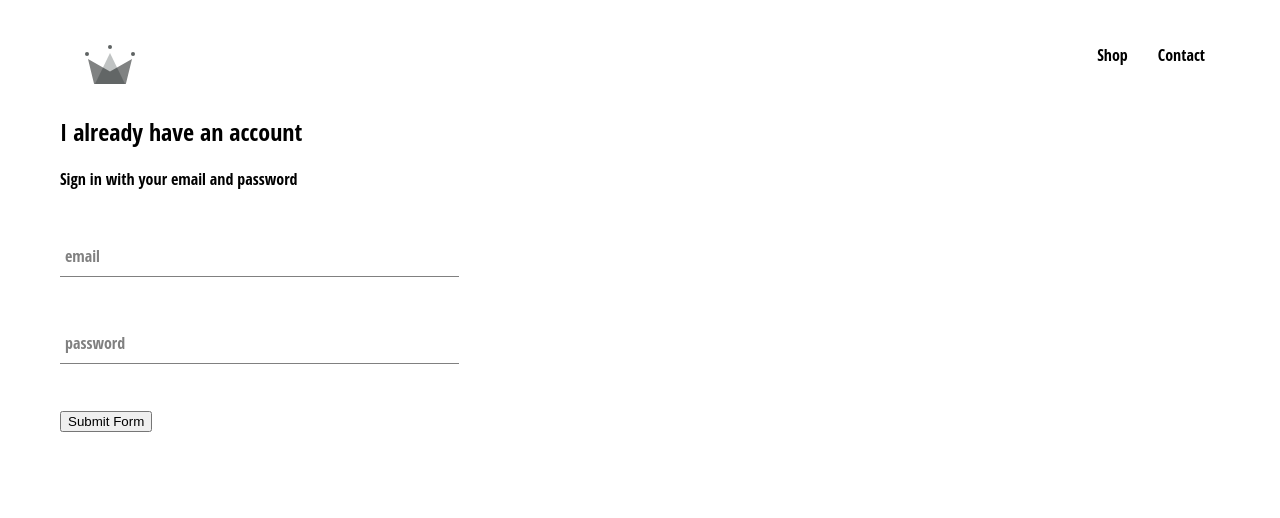
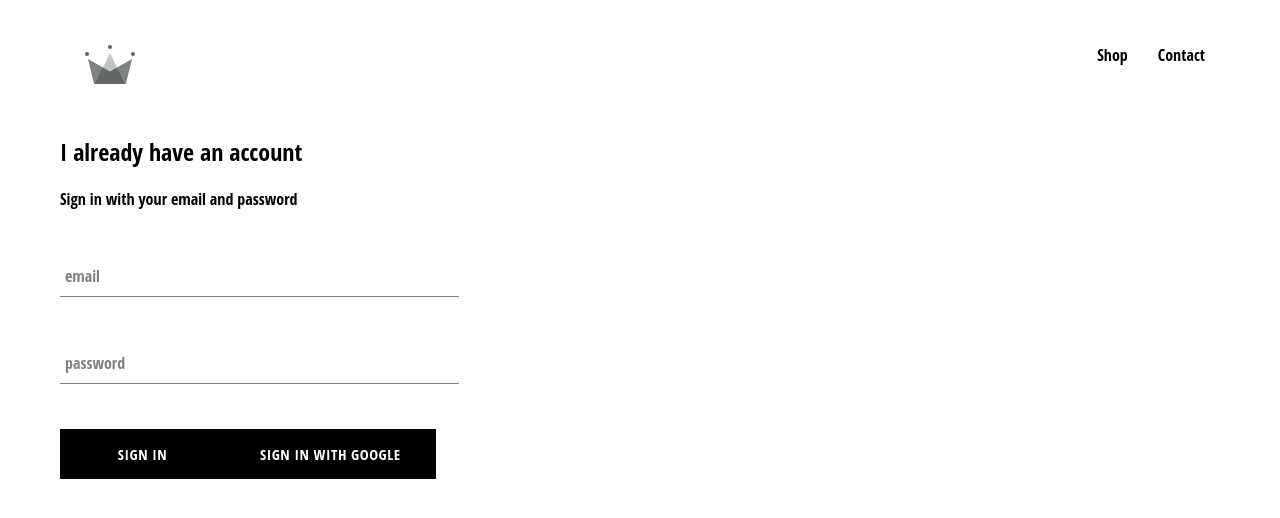
Before and after one commit to andyleeking9191/E-Commerce-Website, a React (Create React App) app: page /signin in a window 1280 px wide. Shown: the top 518 px of the page. Built offline with nearby package versions, Linux system fonts and the light colour scheme.

Commit message:
Added custom button and input components and added  google firebase to the app

```diff
--- a/package.json
+++ b/package.json
@@ -6,6 +6,7 @@
     "@testing-library/jest-dom": "^4.2.4",
     "@testing-library/react": "^9.3.2",
     "@testing-library/user-event": "^7.1.2",
+    "firebase": "^7.13.2",
     "react": "^16.13.1",
     "react-dom": "^16.13.1",
     "react-router-dom": "^5.1.2",
--- /dev/null
+++ b/src/components/custom-button/custom-button.component.jsx
@@ -0,0 +1,10 @@
+import React from 'react';
+import './custom-button.styles.scss';
+
+const CustomButton = ({ children, ...otherProps}) => (
+    <button className='custom-button' { ...otherProps }>
+        {children}
+    </button>
+);
+
+export default CustomButton;
--- /dev/null
+++ b/src/components/custom-button/custom-button.styles.scss
@@ -0,0 +1,22 @@
+.custom-button {
+    min-width: 165px;
+    width: auto;
+    height: 50px;
+    letter-spacing: 0.5px;
+    line-height: 50px;
+    padding: 0 35px 0 35px;
+    font-size: 15px;
+    background-color: black;
+    color: white;
+    text-transform: uppercase;
+    font-family: 'Open Sans Condensed';
+    font-weight: bolder;
+    border: none;
+    cursor: pointer;
+
+    &:hover {
+      background-color: white;
+      color: black;
+      border: 1px solid black;
+    }
+  }
--- a/src/components/sign-in/sign-in.component.jsx
+++ b/src/components/sign-in/sign-in.component.jsx
@@ -1,5 +1,7 @@
 import React from 'react';
 import FormInput from '../form-input/form-input.component';
+import { signInWithGoogle } from '../../firebase/firebase.utils';
+import CustomButton from '../custom-button/custom-button.component';
 import './sign-in.styles.scss';
 
 class SignIn extends React.Component {
@@ -45,7 +47,11 @@
                         label="password"
                         required
                     />
-                    <input type="submit" value="Submit Form" />
+                    <CustomButton type="submit">Sign in</CustomButton>
+                    <CustomButton onClick={signInWithGoogle}>
+                        {' '}
+                        Sign in with Google{' '}
+                    </CustomButton>
                 </form>
             </div>
         )
--- a/src/components/sign-in/sign-in.styles.scss
+++ b/src/components/sign-in/sign-in.styles.scss
@@ -1,3 +1,9 @@
 .sign-in {
     width: 30vw;
+    display: flex;
+    flex-direction: column;
+
+    .title {
+        margin: 10px 0;
+    }
 }
--- /dev/null
+++ b/src/firebase/firebase.utils.js
@@ -0,0 +1,25 @@
+import firebase from 'firebase/app';
+import 'firebase/firestore';
+import 'firebase/auth';
+
+const config = {
+    apiKey: "AIzaSyCGIkA3h5d3JKBV5eXb65BzfR1ta1ajc8s",
+    authDomain: "e-commerce-db-8d0f9.firebaseapp.com",
+    databaseURL: "https://e-commerce-db-8d0f9.firebaseio.com",
+    projectId: "e-commerce-db-8d0f9",
+    storageBucket: "e-commerce-db-8d0f9.appspot.com",
+    messagingSenderId: "25037865406",
+    appId: "1:25037865406:web:34255c94be8b12d9a0f9ef",
+    measurementId: "G-9DZ47F3Y8E"
+  };
+
+  firebase.initializeApp(config);
+
+  export const auth = firebase.auth();
+  export const firestore = firebase.firestore();
+
+  const provider = new firebase.auth.GoogleAuthProvider();
+  provider.setCustomParameters({ prompt: 'select_account' });
+  export const signInWithGoogle = () => auth.signInWithPopup(provider);
+
+  export default firebase;
```
Also changed, not shown: 1 other file (tests, documents, lock files or other folders).
